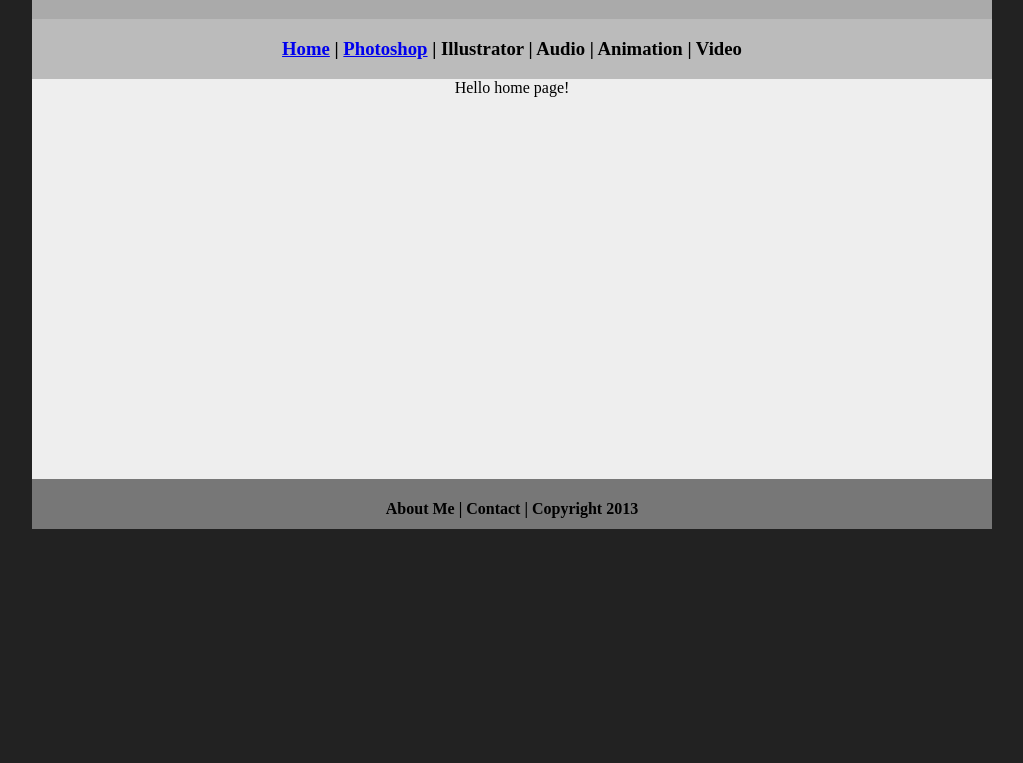
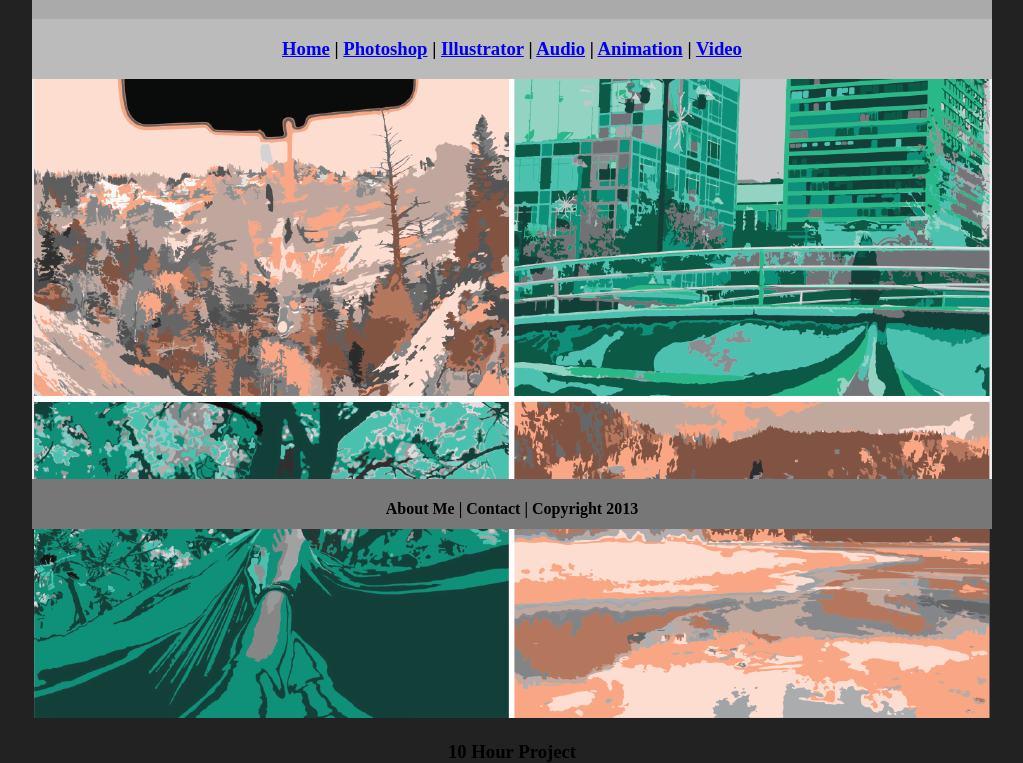
Before and after one commit to gracegail/GGPPortfolio, a plain HTML site: page index.html in a window 1280 px wide. Shown: the part 61-824 px from the top of the page, without its empty margins (128-1151 px from the left). Before the commit the page ends 800 px from the top, so only its background shows below. Drawn offline with Linux system fonts and the light colour scheme.

Commit message:
Add files via upload

```diff
--- a/index.html
+++ b/index.html
@@ -4,7 +4,7 @@
 	<!-- This is a comment! Text here will be ignored by the browser. -->
 	<meta charset="UTF-8">
 	<title>Grace Petty's Digital Media Portfolio</title>
-	<link href="myCSS.css" rel="stylesheet" type="text/css">
+	<link href="../myCSS.css" rel="stylesheet" type="text/css">
 </head>
 <body>
 <div class="container">
@@ -12,9 +12,12 @@
   	<h1>Grace Petty's Digital Media Portfolio</h1>
   </div>
   <div class="nav">
-    <h3><a href="index.html">Home</a> | <a href="photoshop /index.html">Photoshop</a> | Illustrator | Audio | Animation | Video </h3>
+    <h3><a href="../index.html">Home</a> | <a href="../photoshop /index.html">Photoshop</a> | <a href="index.html">Illustrator</a> | <a href="../audio/index.html">Audio</a> | <a href="../animation/index.html">Animation</a> | <a href="../video /index.html">Video </a></h3>
   </div>
-  <div class="content">Hello home page!</div>
+  <div class="content">
+  <img src="10hourprojectfinal-1.png" width="956" height="639" alt=""/>
+  <h3> 10 Hour Project </h3>
+  </div>
   <div class="footer">
     <h4>About Me | Contact | Copyright 2013</h4>
   </div>
```
Also changed, not shown: 10hourprojectfinal-1.png (added).
